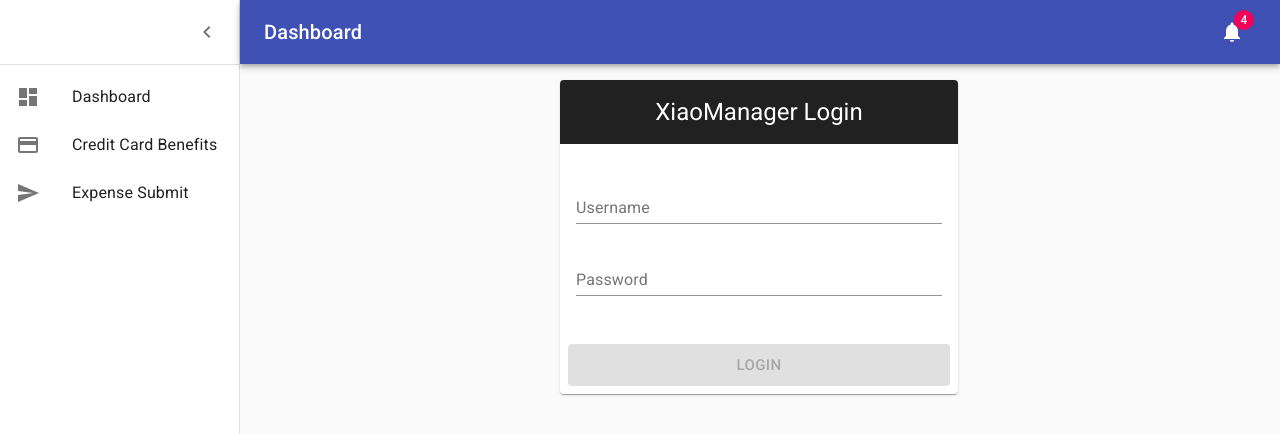
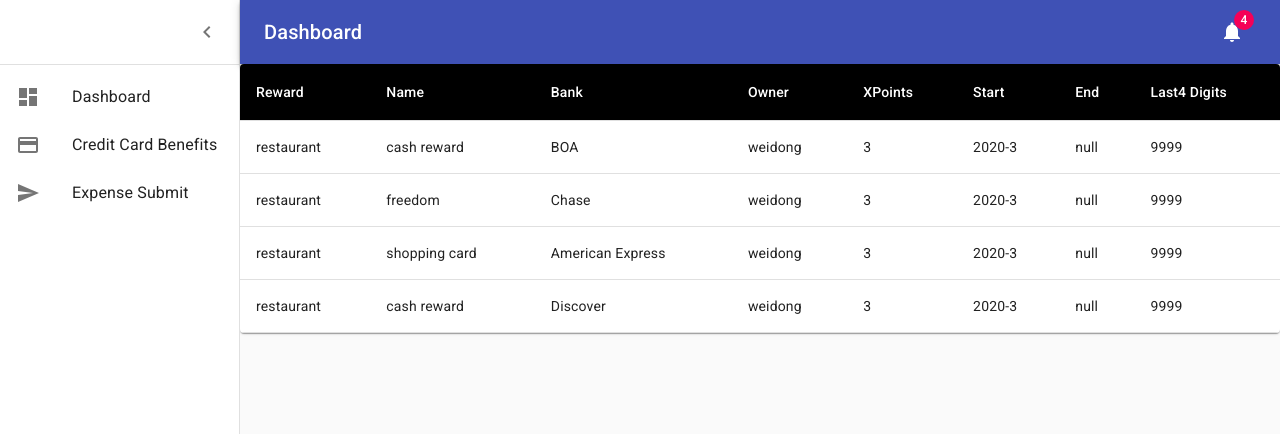
Before and after one commit to xiaoxianma/xiaomanager, a React (Create React App) app in the folder frontend/: page /ccbenefits in a window 1280 px wide. Before the commit this address led to /login. Shown: the top 434 px of the page. Built offline with nearby package versions, Linux system fonts and the light colour scheme.

Commit message:
fix layout issue

```diff
--- a/frontend/src/components/App.js
+++ b/frontend/src/components/App.js
@@ -19,6 +19,7 @@ const useStyle = makeStyles(theme => ({
         height: '100vh',
         overflow: 'auto',
     },
+    appBarSpacer: theme.mixins.toolbar,
 }));
 
 
@@ -31,6 +32,7 @@ export default function App() {
                 <CssBaseline/>
                 <Header/>
                 <main className={classes.content}>
+                    <div className={classes.appBarSpacer}/>
                     <Switch>
                         <Route exact path="/login"><Login/></Route>
                         <PrivateRoute exact path="/"><DashBoard/></PrivateRoute>
--- a/frontend/src/components/base/Header.js
+++ b/frontend/src/components/base/Header.js
@@ -18,9 +18,6 @@ import Drawer from "@material-ui/core/Drawer";
 const drawerWidth = 240;
 
 const useStyle = makeStyles(theme => ({
-    root: {
-        display: 'flex',
-    },
     appBar: {
         zIndex: theme.zIndex.drawer + 1,
         transition: theme.transitions.create(['width', 'margin'], {
@@ -75,7 +72,6 @@ const useStyle = makeStyles(theme => ({
             width: theme.spacing(9),
         },
     },
-    appBarSpacer: theme.mixins.toolbar,
     container: {
         paddingTop: theme.spacing(4),
         paddingBottom: theme.spacing(4),
@@ -102,7 +98,7 @@ export default function Header() {
 
     return (
         <React.Fragment>
-            <AppBar position="absolute" className={clsx(classes.appBar, open && classes.appBarShift)}>
+            <AppBar position="fixed" className={clsx(classes.appBar, open && classes.appBarShift)}>
                 <Toolbar className={classes.toolbar}>
                     <IconButton
                         edge="start"
@@ -138,7 +134,6 @@ export default function Header() {
                 <Divider/>
                 <List>{mainListItems}</List>
             </Drawer>
-            <div className={classes.appBarSpacer}/>
         </React.Fragment>
     );
 }
--- a/frontend/src/components/budget/CreditCardBenefits.js
+++ b/frontend/src/components/budget/CreditCardBenefits.js
@@ -1,5 +1,5 @@
 import React from "react";
-import {makeStyles} from "@material-ui/core/styles";
+import {makeStyles, withStyles} from "@material-ui/core/styles";
 import {Paper, TableBody, TableCell, TableContainer, TableRow} from "@material-ui/core";
 import TableHead from "@material-ui/core/TableHead";
 import Table from "@material-ui/core/Table";
@@ -12,13 +12,24 @@ const useStyles = makeStyles(theme => ({
 }));
 
 
+const StyledTableCell = withStyles(theme => ({
+    head: {
+        backgroundColor: theme.palette.common.black,
+        color: theme.palette.common.white,
+    },
+    body: {
+        fontSize: 14,
+    }
+}))(TableCell);
+
+
 export default function CreditCardBenefit() {
     const classes = useStyles();
     const rows = [
-        {bank: 'BOA', name: 'cash reward', owner: 'weidong', reward: 'restaurant', xpoints: 3, start: '2020-3', end: 'null'},
-        {bank: 'Chase', name: 'freedom', owner: 'weidong', reward: 'restaurant', xpoints: 3, start: '2020-3', end: 'null'},
-        {bank: 'American Express', name: 'shopping card', owner: 'weidong', reward: 'restaurant', xpoints: 3, start: '2020-3', end: 'null'},
-        {bank: 'Discover', name: 'cash reward', owner: 'weidong', reward: 'restaurant', xpoints: 3, start: '2020-3', end: 'null'},
+        {bank: 'BOA', name: 'cash reward', owner: 'weidong', reward: 'restaurant', xpoints: 3, start: '2020-3', end: 'null', last4digits: 9999},
+        {bank: 'Chase', name: 'freedom', owner: 'weidong', reward: 'restaurant', xpoints: 3, start: '2020-3', end: 'null', last4digits: 9999},
+        {bank: 'American Express', name: 'shopping card', owner: 'weidong', reward: 'restaurant', xpoints: 3, start: '2020-3', end: 'null', last4digits: 9999},
+        {bank: 'Discover', name: 'cash reward', owner: 'weidong', reward: 'restaurant', xpoints: 3, start: '2020-3', end: 'null', last4digits: 9999},
     ];
 
     return (
@@ -26,26 +37,27 @@ export default function CreditCardBenefit() {
             <Table className={classes.table} aria-label="cc benfits">
                 <TableHead>
                     <TableRow>
-                        <TableCell>Reward</TableCell>
-                        <TableCell>Name</TableCell>
-                        <TableCell>Bank</TableCell>
-                        <TableCell>Owner</TableCell>
-                        <TableCell>XPoints</TableCell>
-                        <TableCell>Start</TableCell>
-                        <TableCell>End</TableCell>
-                        <TableCell>Last4 Digits</TableCell>
+                        <StyledTableCell>Reward</StyledTableCell>
+                        <StyledTableCell>Name</StyledTableCell>
+                        <StyledTableCell>Bank</StyledTableCell>
+                        <StyledTableCell>Owner</StyledTableCell>
+                        <StyledTableCell>XPoints</StyledTableCell>
+                        <StyledTableCell>Start</StyledTableCell>
+                        <StyledTableCell>End</StyledTableCell>
+                        <StyledTableCell>Last4 Digits</StyledTableCell>
                     </TableRow>
                 </TableHead>
                 <TableBody>
                     {rows.map((row, index) => (
                         <TableRow key={index}>
-                            <TableCell>{row.reward}</TableCell>
-                            <TableCell>{row.name}</TableCell>
-                            <TableCell>{row.bank}</TableCell>
-                            <TableCell>{row.owner}</TableCell>
-                            <TableCell>{row.xpoints}</TableCell>
-                            <TableCell>{row.start}</TableCell>
-                            <TableCell>{row.end}</TableCell>
+                            <StyledTableCell>{row.reward}</StyledTableCell>
+                            <StyledTableCell>{row.name}</StyledTableCell>
+                            <StyledTableCell>{row.bank}</StyledTableCell>
+                            <StyledTableCell>{row.owner}</StyledTableCell>
+                            <StyledTableCell>{row.xpoints}</StyledTableCell>
+                            <StyledTableCell>{row.start}</StyledTableCell>
+                            <StyledTableCell>{row.end}</StyledTableCell>
+                            <StyledTableCell>{row.last4digits}</StyledTableCell>
                         </TableRow>
                     ))}
                 </TableBody>
--- a/frontend/src/redux/reducers/auth/authReducer.js
+++ b/frontend/src/redux/reducers/auth/authReducer.js
@@ -3,7 +3,7 @@ import {SET_USER_AUTH} from "../../actions/auth/authActionTypes";
 const initialState = {
     auth: {
         username: "",
-        isAuthenticated: null,
+        isAuthenticated: true,
         token: "",
     }
 };
```
